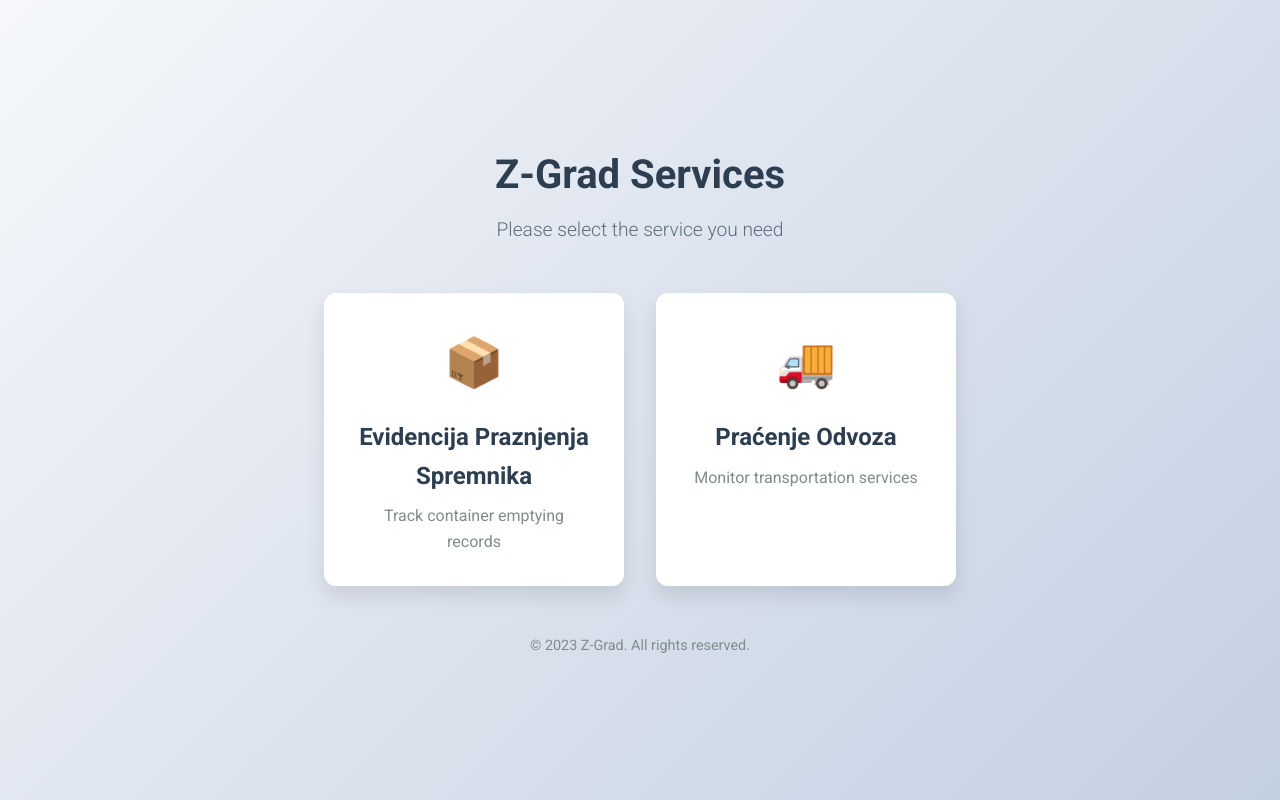
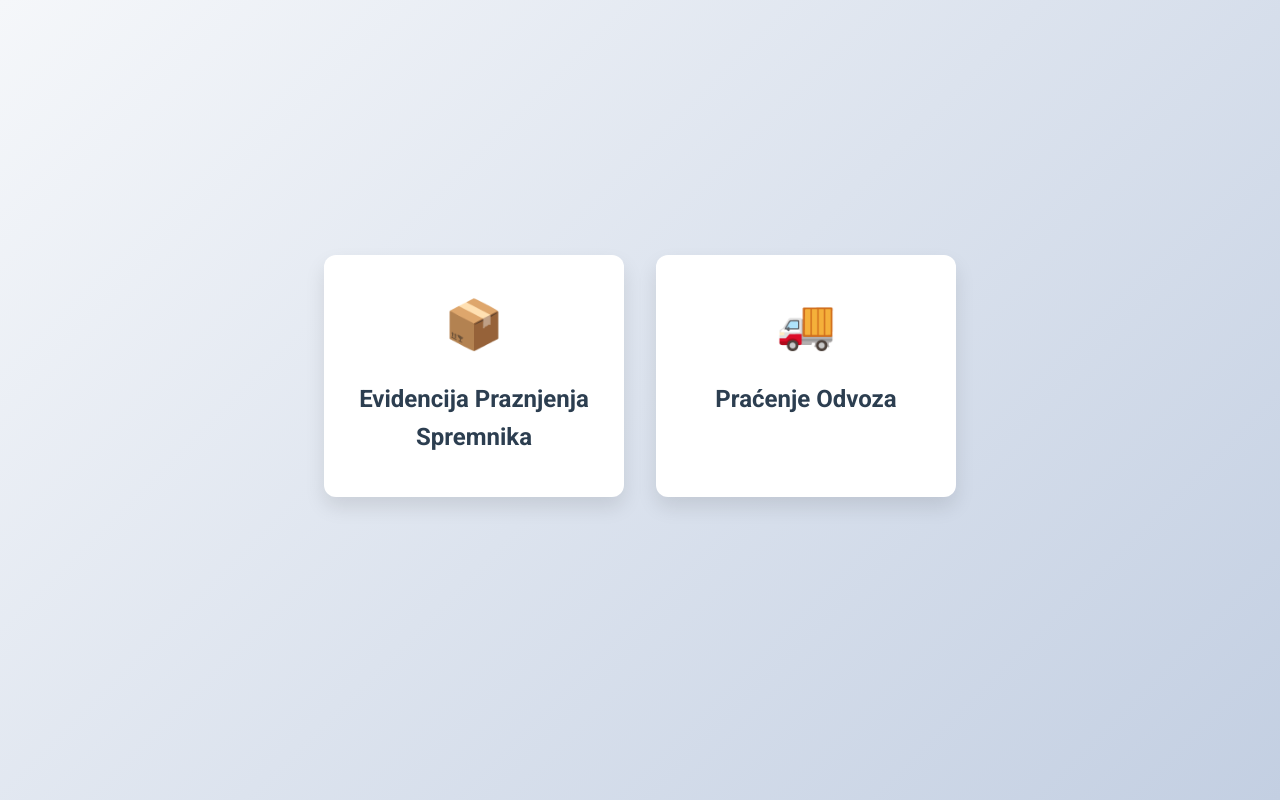
Before and after one commit to dome877/landingpage, a plain HTML site: page index.html in a window 1280 px wide. Drawn offline with Linux system fonts and the light colour scheme.

Commit message:
ui change

```diff
--- a/index.html
+++ b/index.html
@@ -11,29 +11,20 @@
 </head>
 <body>
     <div class="container">
-        <div class="header">
-            <h1>Z-Grad Services</h1>
-            <p>Please select the service you need</p>
-        </div>
         <div class="card-container">
             <a href="https://evidencijapraznjenjaspremnika.z-grad.app/" class="card">
                 <div class="card-content">
                     <div class="card-icon">📦</div>
                     <h2>Evidencija Praznjenja Spremnika</h2>
-                    <p>Track container emptying records</p>
                 </div>
             </a>
             <a href="https://pracenjeodvoza.z-grad.app/" class="card">
                 <div class="card-content">
                     <div class="card-icon">🚚</div>
                     <h2>Praćenje Odvoza</h2>
-                    <p>Monitor transportation services</p>
                 </div>
             </a>
         </div>
-        <footer>
-            <p>&copy; 2023 Z-Grad. All rights reserved.</p>
-        </footer>
     </div>
 </body>
 </html>
```
